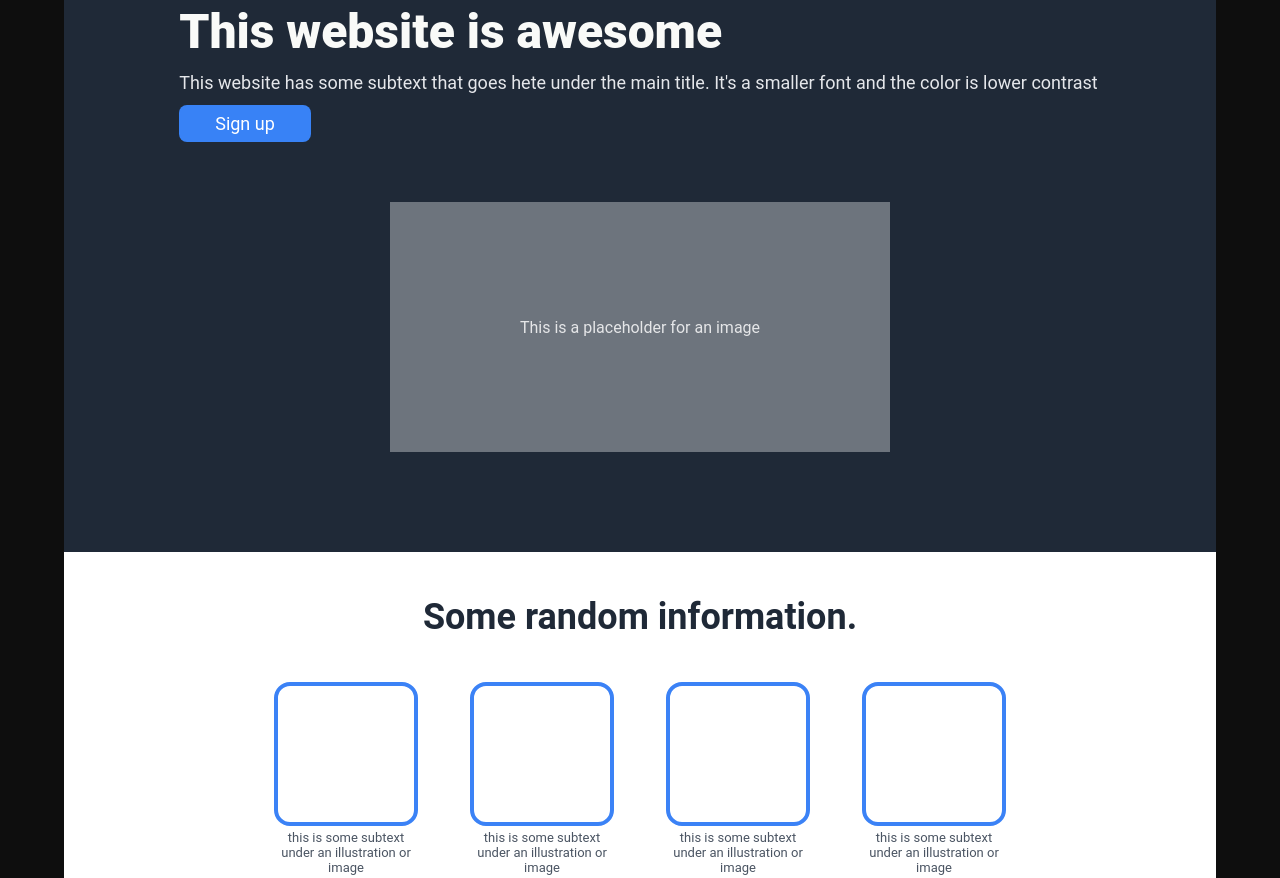
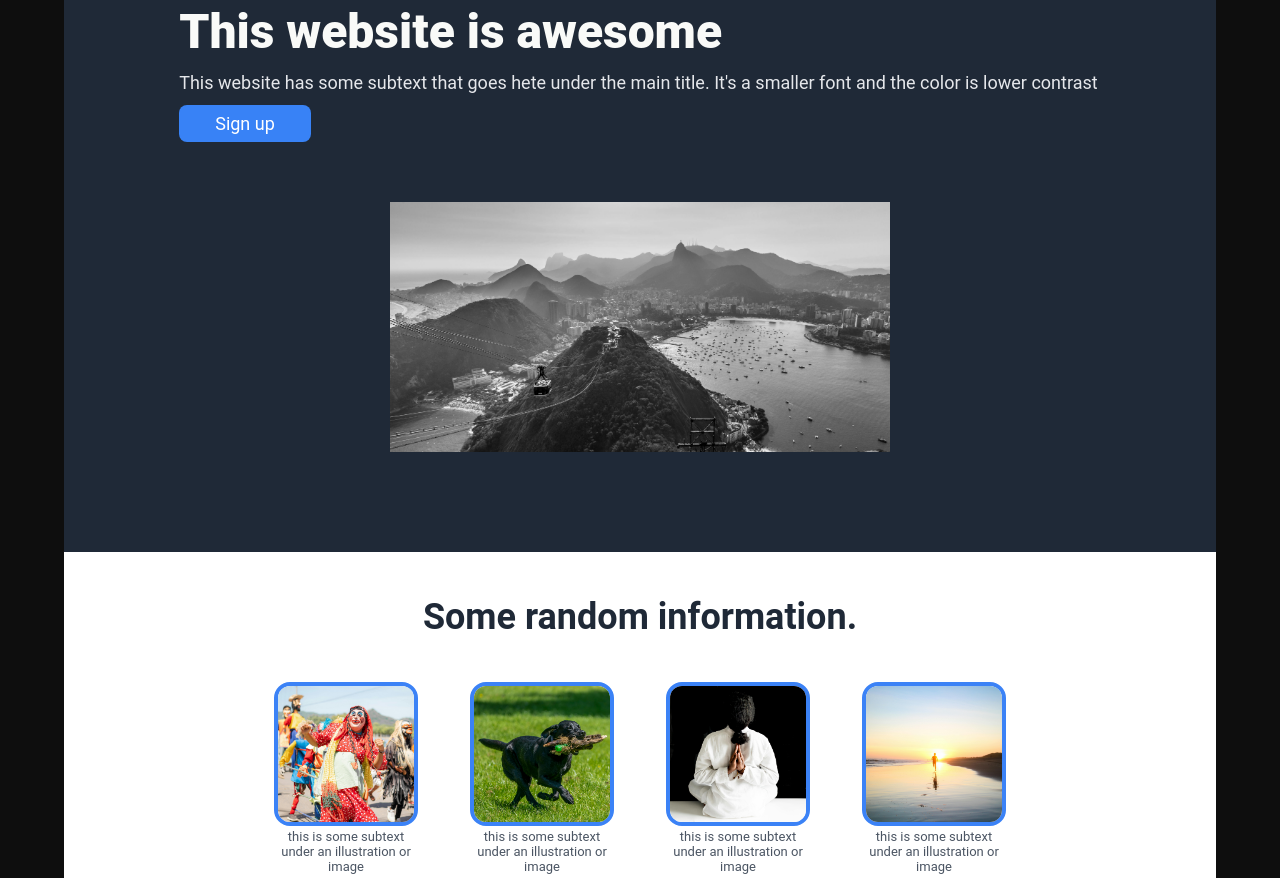
Before and after one commit to lucaspasseri/odin-landing-page, a plain HTML site: page index.html in a window 1280 px wide. Shown: the part 165-1043 px from the top of the page. Drawn offline with Linux system fonts and the light colour scheme.

Commit message:
Add images to the page
Add a image for the first section and four to the second section

```diff
--- a/index.html
+++ b/index.html
@@ -30,27 +30,55 @@
 							<button class="btn">Sign up</button>
 						</a>
 					</div>
-					<div class="image">
-						<p>This is a placeholder for an image</p>
-					</div>
+					<img
+						src="images/pao-de-acucar.jpeg"
+						alt="Pão de Açúcar"
+						width="500px"
+						height="250px"
+						class="main-img"
+					/>
 				</section>
 				<section>
 					<h2>Some random information.</h2>
 					<ul>
 						<li>
-							<div class="blue-border"></div>
+							<img
+								src="images/carnaval.jpg"
+								alt="A person in costume"
+								width="144px"
+								height="144px"
+								class="item-img"
+							/>
 							<p>this is some subtext under an illustration or image</p>
 						</li>
 						<li>
-							<div class="blue-border"></div>
+							<img
+								src="images/dog-running.jpg"
+								alt="A dog running with a stick"
+								width="144px"
+								height="144px"
+								class="item-img"
+							/>
 							<p>this is some subtext under an illustration or image</p>
 						</li>
 						<li>
-							<div class="blue-border"></div>
+							<img
+								src="images/meditation.jpg"
+								alt="A person meditating"
+								width="144px"
+								height="144px"
+								class="item-img"
+							/>
 							<p>this is some subtext under an illustration or image</p>
 						</li>
 						<li>
-							<div class="blue-border"></div>
+							<img
+								src="images/run-on-the-beach.jpg"
+								alt="A person running on the beach"
+								width="144px"
+								height="144px"
+								class="item-img"
+							/>
 							<p>this is some subtext under an illustration or image</p>
 						</li>
 					</ul>
--- a/style.css
+++ b/style.css
@@ -86,19 +86,13 @@ section:first-of-type {
 	}
 }
 
-.image {
-	width: 500px;
-	height: 250px;
-	background-color: #6d747d;
-	flex: none;
-	display: flex;
-	align-items: center;
-	justify-content: center;
+.main-img {
+	object-fit: cover;
+}
 
-	p {
-		width: fit-content;
-		color: #e5e6e8;
-	}
+.item-img {
+	border: 4px solid #3b82f6;
+	border-radius: 16px;
 }
 
 .btn {
@@ -107,14 +101,6 @@ section:first-of-type {
 	font-size: 18px;
 	padding: 8px 36px;
 	border-radius: 8px;
-}
-
-.blue-border {
-	border: 4px solid #3b82f6;
-	width: 144px;
-	height: 144px;
-	border-radius: 16px;
-	margin-bottom: 4px;
 }
 
 section:nth-of-type(2) {
```
Also changed, not shown: images/carnaval.jpg (added), images/dog-running.jpg (added), images/meditation.jpg (added), images/pao-de-acucar.jpeg (added), images/run-on-the-beach.jpg (added).
